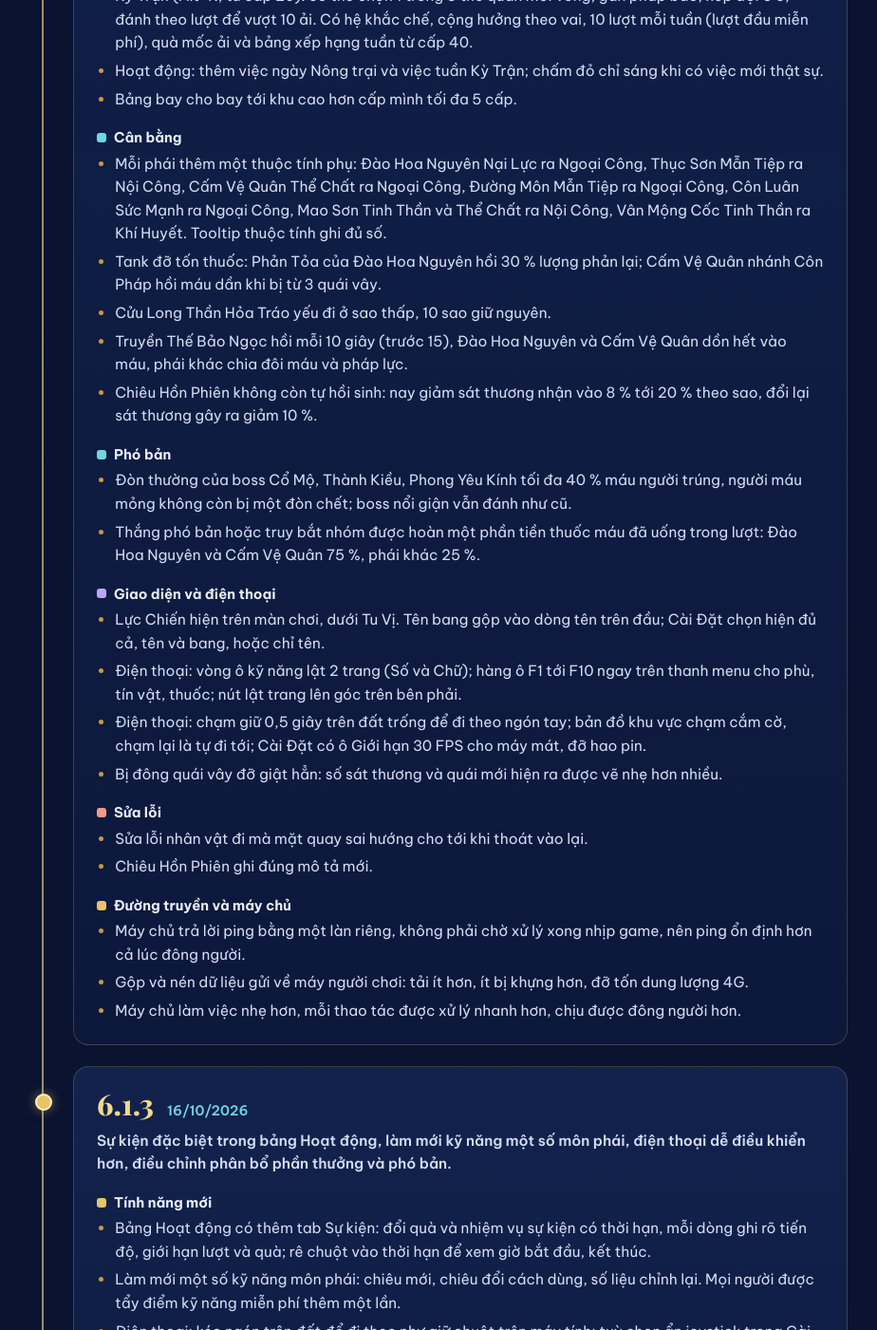
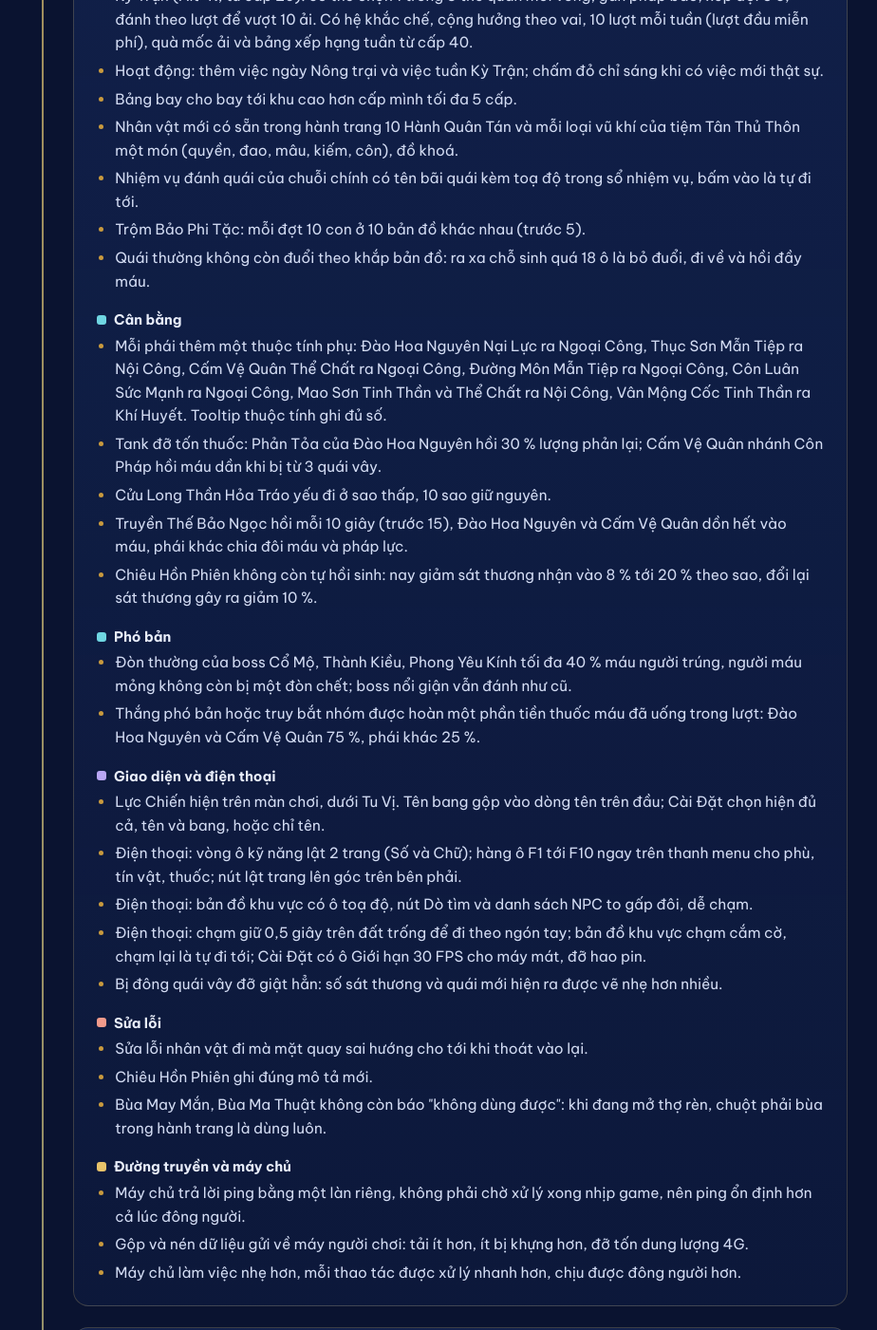
Before and after one commit to darkness0710/chienquoc-remaster, a plain HTML site: page phien-ban/index.html in a window 1280 px wide. Shown: the part 1020-2421 px from the top of the page at 95% size, without its empty margins (177-1101 px from the left). Drawn offline with nearby package versions, Linux system fonts and the light colour scheme.

Commit message:
Thẻ 6.2.0: thêm đồ khởi đầu, link bãi quái, Trộm Bảo 10 con, quái bỏ đuổi 18 ô, bản đồ khu vực điện thoại, sửa bùa

```diff
--- a/phien-ban/index.html
+++ b/phien-ban/index.html
@@ -103,6 +103,10 @@
           <li>Kỳ Trận (Alt+K, từ cấp 20): cờ thẻ chọn 1 trong 3 thẻ quân mỗi vòng, gắn pháp bảo, xếp đội 6 ô, đánh theo lượt để vượt 10 ải. Có hệ khắc chế, cộng hưởng theo vai, 10 lượt mỗi tuần (lượt đầu miễn phí), quà mốc ải và bảng xếp hạng tuần từ cấp 40.</li>
           <li>Hoạt động: thêm việc ngày Nông trại và việc tuần Kỳ Trận; chấm đỏ chỉ sáng khi có việc mới thật sự.</li>
           <li>Bảng bay cho bay tới khu cao hơn cấp mình tối đa 5 cấp.</li>
+          <li>Nhân vật mới có sẵn trong hành trang 10 Hành Quân Tán và mỗi loại vũ khí của tiệm Tân Thủ Thôn một món (quyền, đao, mâu, kiếm, côn), đồ khoá.</li>
+          <li>Nhiệm vụ đánh quái của chuỗi chính có tên bãi quái kèm toạ độ trong sổ nhiệm vụ, bấm vào là tự đi tới.</li>
+          <li>Trộm Bảo Phi Tặc: mỗi đợt 10 con ở 10 bản đồ khác nhau (trước 5).</li>
+          <li>Quái thường không còn đuổi theo khắp bản đồ: ra xa chỗ sinh quá 18 ô là bỏ đuổi, đi về và hồi đầy máu.</li>
         </ul>
 
         <h3 class="g-bal">Cân bằng</h3>
@@ -124,6 +128,7 @@
         <ul>
           <li>Lực Chiến hiện trên màn chơi, dưới Tu Vị. Tên bang gộp vào dòng tên trên đầu; Cài Đặt chọn hiện đủ cả, tên và bang, hoặc chỉ tên.</li>
           <li>Điện thoại: vòng ô kỹ năng lật 2 trang (Số và Chữ); hàng ô F1 tới F10 ngay trên thanh menu cho phù, tín vật, thuốc; nút lật trang lên góc trên bên phải.</li>
+          <li>Điện thoại: bản đồ khu vực có ô toạ độ, nút Dò tìm và danh sách NPC to gấp đôi, dễ chạm.</li>
           <li>Điện thoại: chạm giữ 0,5 giây trên đất trống để đi theo ngón tay; bản đồ khu vực chạm cắm cờ, chạm lại là tự đi tới; Cài Đặt có ô Giới hạn 30 FPS cho máy mát, đỡ hao pin.</li>
           <li>Bị đông quái vây đỡ giật hẳn: số sát thương và quái mới hiện ra được vẽ nhẹ hơn nhiều.</li>
         </ul>
@@ -132,6 +137,7 @@
         <ul>
           <li>Sửa lỗi nhân vật đi mà mặt quay sai hướng cho tới khi thoát vào lại.</li>
           <li>Chiêu Hồn Phiên ghi đúng mô tả mới.</li>
+          <li>Bùa May Mắn, Bùa Ma Thuật không còn báo "không dùng được": khi đang mở thợ rèn, chuột phải bùa trong hành trang là dùng luôn.</li>
         </ul>
 
         <h3 class="g-new">Đường truyền và máy chủ</h3>
```
